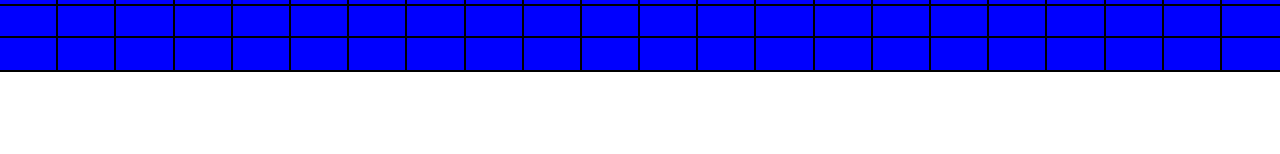
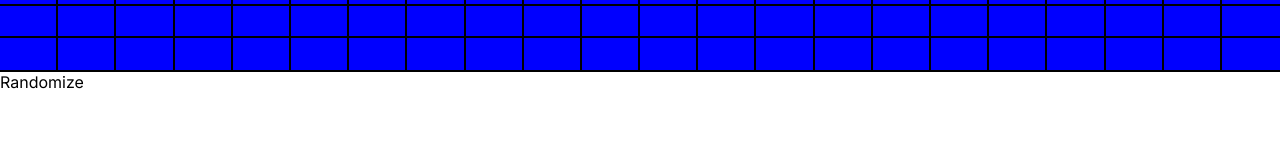
Before and after one commit to c0lin0Brien/scordatura, a Next.js app in the folder scordatura/: page / in a window 1280 px wide. Shown: the part 146-300 px from the top of the page. Built offline with nearby package versions, Linux system fonts and the light colour scheme.

Commit message:
Tuning changes by clicking button

```diff
--- a/scordatura/components/guitar.tsx
+++ b/scordatura/components/guitar.tsx
@@ -1,18 +1,34 @@
 'use client';
-import React from 'react';
+import React, { useState } from 'react';
 import String from './string';
-
-const standardTuning: number[] = [12, 17, 22, 27, 31, 36];
+import { start } from 'repl';
 
 // TODO: Adjust level of strings available
 const Guitar = () => {
+    const standardTuning: number[] = [12, 17, 22, 27, 31, 36];
+    const [currentTuning, setTuning] = useState([...standardTuning]);
+
+    const randomInt = (max: number) => {
+        return Math.floor(Math.random() * max);
+    }
+
+    const randomizeTuning = () => {
+        let newTuning: number[] = [];
+        for (let i = 0; i < 6; i++) {
+            let change: number = randomInt(12);
+            newTuning.push(standardTuning[i] - change);
+        }
+        console.log(newTuning);
+        setTuning(newTuning);
+    }
     // TODO: String components
 
     const strings = Array.from( {length: 6}, (_, index) => <String key={index} string={index}
-     openNote={standardTuning[index]}/>);
+     openNote={currentTuning[index]}/>);
     return (
         <div>
             {strings}
+            <button onClick={randomizeTuning}>Randomize</button>
         </div>
     )
 }
```
